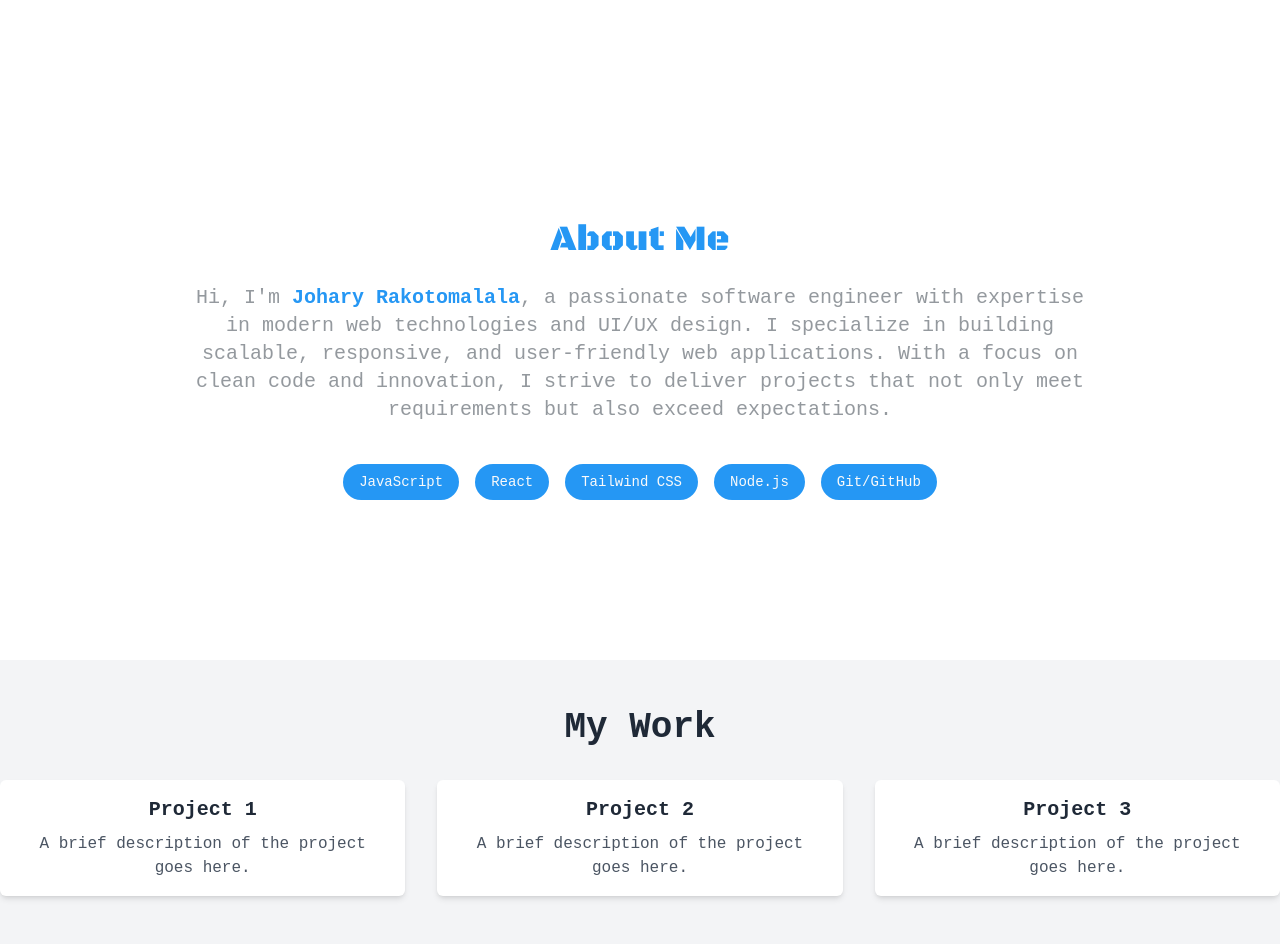
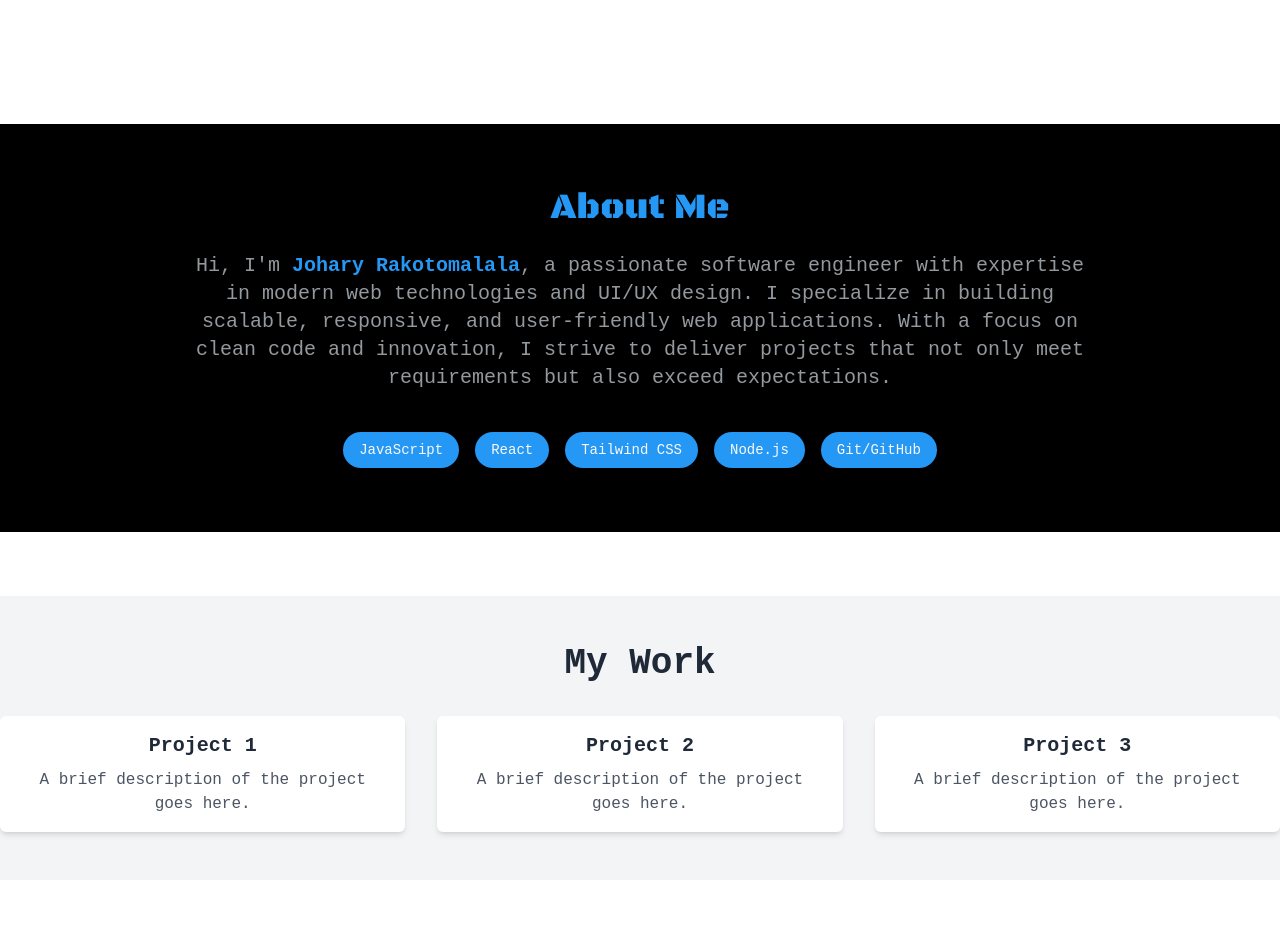
Before and after one commit to Rakotomalala01/portfolio, a React (Vite) app: page / in a window 1280 px wide. Shown: the part 820-1764 px from the top of the page. Built offline with nearby package versions, Linux system fonts and the light colour scheme.

Commit message:
JR: temp state

```diff
--- a/src/components/body/body.tsx
+++ b/src/components/body/body.tsx
@@ -14,9 +14,7 @@ const Body = () => {
       </section>
 
       {/* About Section */}
-      <section id="about" className="container mx-auto px-4 py-8 space-y-16 w-full">
        <About/>
-      </section>
 
       {/* Portfolio Section */}
       <section id="portfolio" className="bg-gray-100 dark:bg-gray-900 py-12">
--- a/src/components/body/sections/about.tsx
+++ b/src/components/body/sections/about.tsx
@@ -1,6 +1,6 @@
 const About = () => {
     return (
-      <section id="about" className="bg-background text-foreground py-16 px-6 md:px-12 lg:px-20">
+      <section id="about" className="bg-black text-foreground py-16 px-6 md:px-12 lg:px-20">
         <div className="container mx-auto max-w-4xl text-center">
           {/* Title */}
           <h2 className="text-3xl md:text-4xl font-blackops text-primary mb-6">
```
